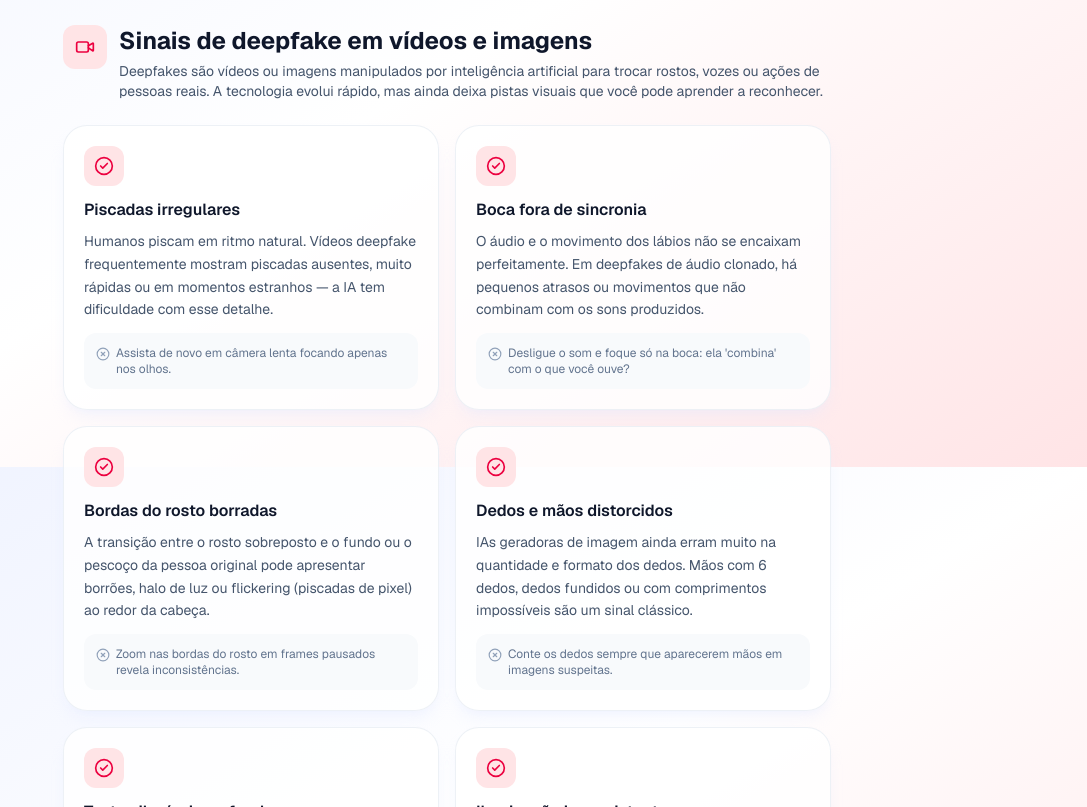
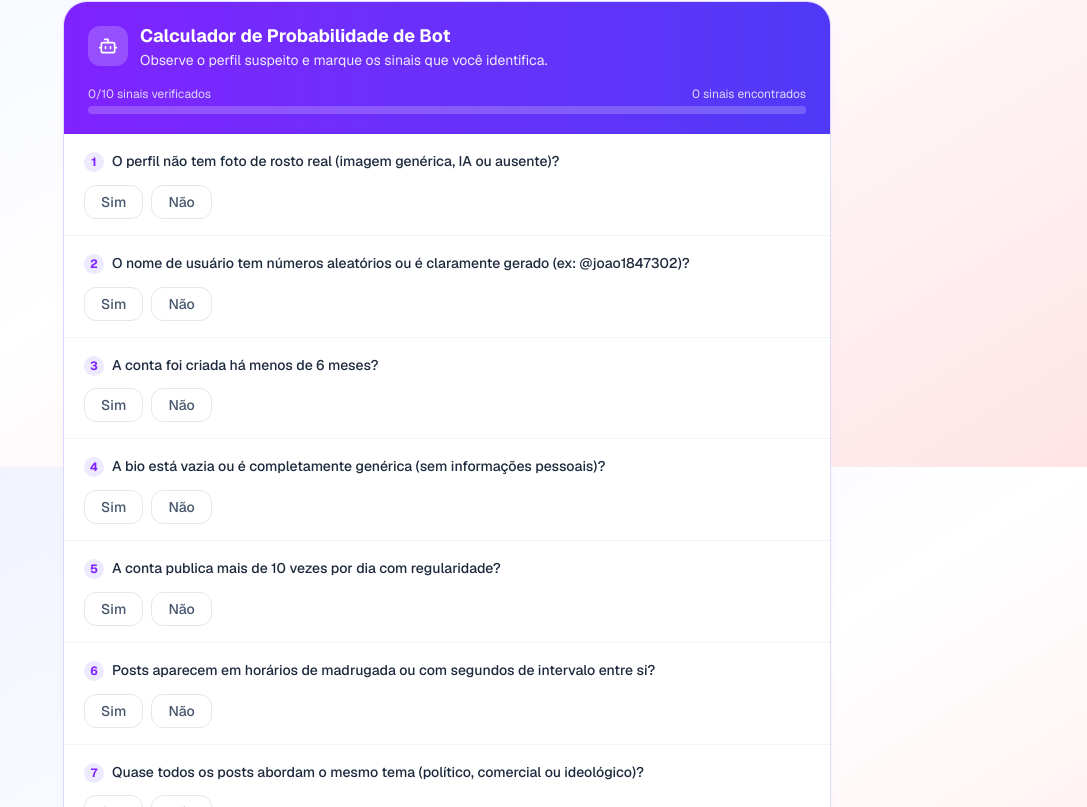
Before and after one commit to Clarice-Cunha/lupa, a Next.js app in the folder frontend/: page /dicas-de-checagem in a window 1280 px wide. Shown: the part 2733-3540 px from the top of the page, without its empty margins (193-1280 px from the left). Built offline with nearby package versions, Linux system fonts and the light colour scheme; no server answers.

Commit message:
feat: adiciona Calculador de Probabilidade de Bot em /dicas-de-checagem
Componente interativo com 10 perguntas sobre sinais de automação.
Exibe resultado progressivo a partir de 5 respostas, com barra de
risco e classificação em 4 níveis (humano / suspeito / alto / bot).

```diff
--- /dev/null
+++ b/frontend/app/dicas-de-checagem/calculador-bot.tsx
@@ -0,0 +1,267 @@
+"use client";
+
+import { useState } from "react";
+import { Bot, RotateCcw, AlertTriangle, ShieldCheck, ShieldAlert, ShieldQuestion } from "lucide-react";
+
+// ============================================================
+// Perguntas do calculador
+// ============================================================
+
+const PERGUNTAS = [
+  {
+    id: 1,
+    texto: "O perfil não tem foto de rosto real (imagem genérica, IA ou ausente)?",
+  },
+  {
+    id: 2,
+    texto: "O nome de usuário tem números aleatórios ou é claramente gerado (ex: @joao1847302)?",
+  },
+  {
+    id: 3,
+    texto: "A conta foi criada há menos de 6 meses?",
+  },
+  {
+    id: 4,
+    texto: "A bio está vazia ou é completamente genérica (sem informações pessoais)?",
+  },
+  {
+    id: 5,
+    texto: "A conta publica mais de 10 vezes por dia com regularidade?",
+  },
+  {
+    id: 6,
+    texto: "Posts aparecem em horários de madrugada ou com segundos de intervalo entre si?",
+  },
+  {
+    id: 7,
+    texto: "Quase todos os posts abordam o mesmo tema (político, comercial ou ideológico)?",
+  },
+  {
+    id: 8,
+    texto: "A conta nunca responde comentários nem interage com outros usuários?",
+  },
+  {
+    id: 9,
+    texto: "A conta tem muitos seguidores, mas poucos curtidas/comentários nos posts?",
+  },
+  {
+    id: 10,
+    texto: "Os comentários que a conta faz em outros posts são sempre curtos e genéricos (ex: 'concordo!', 'verdade!')?",
+  },
+];
+
+// ============================================================
+// Tipos
+// ============================================================
+
+type Resposta = "sim" | "nao" | null;
+
+type Nivel = "humano" | "suspeito" | "alto" | "bot";
+
+function calcularNivel(pontuacao: number): Nivel {
+  if (pontuacao <= 2) return "humano";
+  if (pontuacao <= 4) return "suspeito";
+  if (pontuacao <= 7) return "alto";
+  return "bot";
+}
+
+const CONFIG_NIVEL: Record<Nivel, {
+  label: string;
+  descricao: string;
+  cor: string;
+  corFundo: string;
+  corBarra: string;
+  icone: React.ComponentType<{ className?: string }>;
+}> = {
+  humano: {
+    label: "Provável humano",
+    descricao: "Poucos sinais de automação. Este perfil tem características compatíveis com uma conta real.",
+    cor: "text-emerald-700",
+    corFundo: "bg-emerald-50 border-emerald-200",
+    corBarra: "bg-emerald-500",
+    icone: ShieldCheck,
+  },
+  suspeito: {
+    label: "Suspeito",
+    descricao: "Alguns sinais presentes. Observe mais a conta antes de interagir ou compartilhar conteúdo dela.",
+    cor: "text-amber-700",
+    corFundo: "bg-amber-50 border-amber-200",
+    corBarra: "bg-amber-400",
+    icone: ShieldQuestion,
+  },
+  alto: {
+    label: "Alta suspeita",
+    descricao: "Múltiplas características típicas de bot. Desconfie do conteúdo e não o amplifique.",
+    cor: "text-orange-700",
+    corFundo: "bg-orange-50 border-orange-200",
+    corBarra: "bg-orange-500",
+    icone: ShieldAlert,
+  },
+  bot: {
+    label: "Muito provável bot",
+    descricao: "Perfil com quase todos os sinais de automação. Evite interagir e não compartilhe o conteúdo desta conta.",
+    cor: "text-red-700",
+    corFundo: "bg-red-50 border-red-200",
+    corBarra: "bg-red-500",
+    icone: AlertTriangle,
+  },
+};
+
+// ============================================================
+// Componente principal
+// ============================================================
+
+export function CalculadorBot() {
+  const [respostas, setRespostas] = useState<Record<number, Resposta>>({});
+  const [concluido, setConcluido] = useState(false);
+
+  const respondidas = Object.values(respostas).filter((r) => r !== null).length;
+  const pontuacao = Object.values(respostas).filter((r) => r === "sim").length;
+  const progresso = (respondidas / PERGUNTAS.length) * 100;
+
+  function responder(id: number, valor: Resposta) {
+    setRespostas((prev) => ({ ...prev, [id]: valor }));
+  }
+
+  function reiniciar() {
+    setRespostas({});
+    setConcluido(false);
+  }
+
+  const nivel = calcularNivel(pontuacao);
+  const config = CONFIG_NIVEL[nivel];
+  const Icone = config.icone;
+  const percBarra = (pontuacao / PERGUNTAS.length) * 100;
+
+  return (
+    <div className="mt-6 rounded-3xl border border-violet-200 bg-white shadow-lg shadow-violet-100/30 overflow-hidden">
+      {/* Cabeçalho */}
+      <div className="bg-gradient-to-r from-violet-600 to-indigo-600 px-6 py-5 text-white">
+        <div className="flex items-center gap-3">
+          <div className="flex h-10 w-10 items-center justify-center rounded-xl bg-white/20">
+            <Bot className="h-5 w-5" />
+          </div>
+          <div>
+            <h3 className="text-lg font-bold">Calculador de Probabilidade de Bot</h3>
+            <p className="text-sm text-violet-100">
+              Observe o perfil suspeito e marque os sinais que você identifica.
+            </p>
+          </div>
+        </div>
+        {/* Barra de progresso das respostas */}
+        <div className="mt-4">
+          <div className="flex items-center justify-between text-xs text-violet-200 mb-1">
+            <span>{respondidas}/{PERGUNTAS.length} sinais verificados</span>
+            <span>{pontuacao} {pontuacao === 1 ? "sinal encontrado" : "sinais encontrados"}</span>
+          </div>
+          <div className="h-2 overflow-hidden rounded-full bg-white/20">
+            <div
+              className="h-full rounded-full bg-white/80 transition-all duration-300"
+              style={{ width: `${progresso}%` }}
+            />
+          </div>
+        </div>
+      </div>
+
+      {/* Lista de perguntas */}
+      <div className="divide-y divide-slate-100">
+        {PERGUNTAS.map((pergunta) => {
+          const resposta = respostas[pergunta.id] ?? null;
+          return (
+            <div
+              key={pergunta.id}
+              className={`px-5 py-4 transition-colors ${
+                resposta === "sim" ? "bg-red-50" : resposta === "nao" ? "bg-emerald-50/40" : "bg-white"
+              }`}
+            >
+              <p className="mb-3 text-sm font-medium text-slate-800 leading-relaxed">
+                <span className="mr-2 inline-block h-5 w-5 rounded-full bg-violet-100 text-center text-xs font-bold leading-5 text-violet-600">
+                  {pergunta.id}
+                </span>
+                {pergunta.texto}
+              </p>
+              <div className="flex gap-2">
+                <button
+                  type="button"
+                  onClick={() => responder(pergunta.id, "sim")}
+                  className={`rounded-xl border px-4 py-1.5 text-sm font-medium transition ${
+                    resposta === "sim"
+                      ? "border-red-400 bg-red-500 text-white shadow-sm"
+                      : "border-slate-200 bg-white text-slate-600 hover:border-red-300 hover:bg-red-50 hover:text-red-700"
+                  }`}
+                >
+                  Sim
+                </button>
+                <button
+                  type="button"
+                  onClick={() => responder(pergunta.id, "nao")}
+                  className={`rounded-xl border px-4 py-1.5 text-sm font-medium transition ${
+                    resposta === "nao"
+                      ? "border-emerald-400 bg-emerald-500 text-white shadow-sm"
+                      : "border-slate-200 bg-white text-slate-600 hover:border-emerald-300 hover:bg-emerald-50 hover:text-emerald-700"
+                  }`}
+                >
+                  Não
+                </button>
+              </div>
+            </div>
+          );
+        })}
+      </div>
+
+      {/* Resultado */}
+      {respondidas >= 5 && (
+        <div className={`mx-5 mb-5 mt-4 rounded-2xl border p-5 ${config.corFundo}`}>
+          <div className="flex items-start gap-3">
+            <Icone className={`mt-0.5 h-5 w-5 shrink-0 ${config.cor}`} />
+            <div className="flex-1">
+              <p className={`text-base font-bold ${config.cor}`}>
+                {config.label}
+              </p>
+              <p className={`mt-1 text-sm ${config.cor} opacity-90`}>
+                {config.descricao}
+              </p>
+
+              {/* Barra de risco */}
+              <div className="mt-3">
+                <div className="flex items-center justify-between text-xs mb-1">
+                  <span className={`font-medium ${config.cor}`}>
+                    {pontuacao} de {PERGUNTAS.length} sinais detectados
+                  </span>
+                  <span className={`font-bold ${config.cor}`}>
+                    {Math.round(percBarra)}% de risco
+                  </span>
+                </div>
+                <div className="h-2.5 overflow-hidden rounded-full bg-white/60">
+                  <div
+                    className={`h-full rounded-full transition-all duration-500 ${config.corBarra}`}
+                    style={{ width: `${percBarra}%` }}
+                  />
+                </div>
+              </div>
+            </div>
+          </div>
+        </div>
+      )}
+
+      {/* Rodapé */}
+      <div className="flex items-center justify-between border-t border-slate-100 px-5 py-3">
+        <p className="text-xs text-slate-400">
+          {respondidas < 5
+            ? `Responda mais ${5 - respondidas} ${5 - respondidas === 1 ? "pergunta" : "perguntas"} para ver o resultado.`
+            : "Resultado baseado nos sinais marcados acima."}
+        </p>
+        {respondidas > 0 && (
+          <button
+            type="button"
+            onClick={reiniciar}
+            className="flex items-center gap-1.5 text-xs text-slate-500 hover:text-slate-700"
+          >
+            <RotateCcw className="h-3.5 w-3.5" />
+            Recomeçar
+          </button>
+        )}
+      </div>
+    </div>
+  );
+}
--- a/frontend/app/dicas-de-checagem/page.tsx
+++ b/frontend/app/dicas-de-checagem/page.tsx
@@ -19,6 +19,7 @@ import {
   XCircle,
 } from "lucide-react";
 import type { LucideIcon } from "lucide-react";
+import { CalculadorBot } from "./calculador-bot";
 
 type Dica = {
   icone: LucideIcon;
@@ -238,6 +239,8 @@ export default function DicasDeChecagem() {
             sinais você identificar na mesma conta, maior a suspeita. Na dúvida, não interaja com o
             conteúdo e não o compartilhe.
           </div>
+
+          <CalculadorBot />
         </section>
 
         {/* Seção: Deepfakes */}
```
